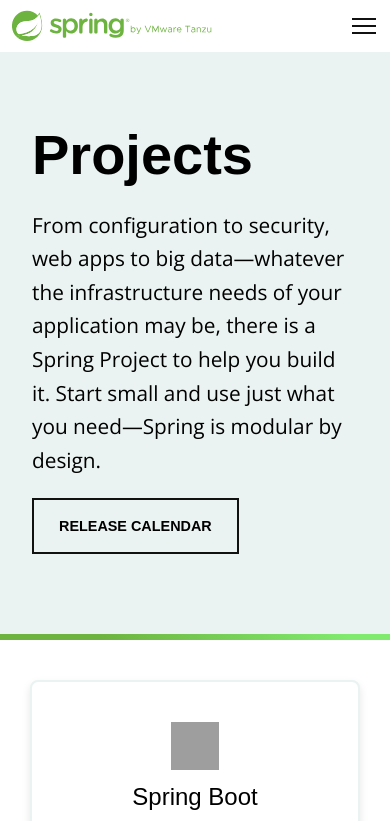
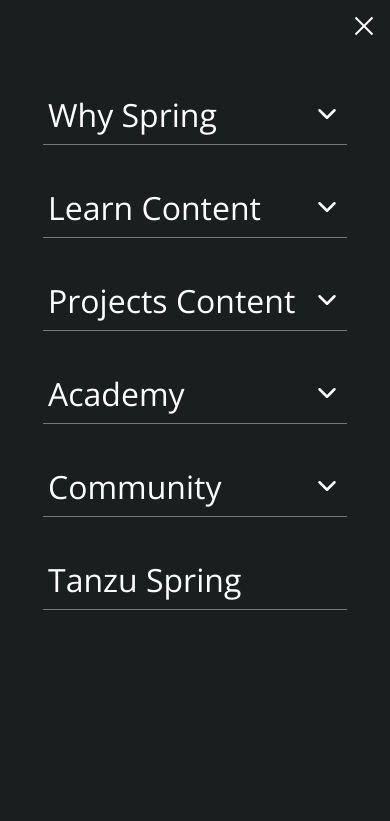
Before and after one commit to Eramaloby/spring, a plain HTML site: page index.html in a window 390 px wide. Both pictures are taken after a click on the element 364 px from the left and 26 px from the top of the page. Shown: the top 821 px of the page. Drawn offline with nearby package versions, Linux system fonts and the light colour scheme; grey boxes are pictures that could not be loaded; a web font is replaced by a local one.

Commit message:
feat: Added navigation menu for smaller screens

```diff
--- a/index.html
+++ b/index.html
@@ -8,7 +8,7 @@
   <link rel="stylesheet" href="styles.css">
   <link href="https://fonts.cdnfonts.com/css/metropolis-2" rel="stylesheet">
   <link href="https://fonts.googleapis.com/css2?family=Open+Sans:wght@400;700&display=swap" rel="stylesheet">
-</head>
+  <script src="index.js" defer></script>
 </head>
 
 <body>
@@ -188,10 +188,16 @@
 
       </ul>
     </nav>
-    <div class="hamburger">
+    <div class="hamburger" id="hamburger" onclick="showNavigation()">
       <span></span>
       <span></span>
       <span></span>
+    </div>
+  </div>
+  <div class="navigation-menu" id="nav-menu">
+    <div class="close-icon-wrapper" onclick="closeNavigationMenu()">
+      <div class="close-icon"></div>
+
     </div>
   </div>
   <main>
--- /dev/null
+++ b/index.js
@@ -0,0 +1,196 @@
+const appData = {
+  projectsBlockContent: [
+    {
+      name: 'Spring Boot',
+      description:
+        'Takes an opinionated view of building Spring applications and gets you up and running as quickly as possible.',
+      currentVersion: '3.5.3',
+      versionsCount: 9,
+      src: 'https://spring.io/img/projects/spring-boot.svg',
+    },
+    {
+      name: 'Spring Framework',
+      description:
+        'Provides core support for dependency injection, transaction management, web apps, data access, messaging, and more.',
+      currentVersion: '6.2.8',
+      versionsCount: 8,
+      src: 'https://spring.io//img/projects/spring-framework.svg?v=2',
+    },
+    {
+      name: 'Spring Data',
+      description:
+        'Provides a consistent approach to data access – relational, non-relational, map-reduce, and beyond.',
+      currentVersion: '2025.0.1',
+      versionsCount: 6,
+      src: 'https://spring.io//img/projects/spring-data.svg',
+    },
+    {
+      name: 'Spring Cloud',
+      description:
+        'Provides a set of tools for common patterns in distributed systems. Useful for building and deploying microservices.',
+      currentVersion: '2025.0.0',
+      versionsCount: 9,
+      src: 'https://spring.io//img/projects/spring-cloud.svg',
+    },
+    {
+      name: 'Spring Cloud Data Flow',
+      description:
+        'Provides an orchestration service for composable data microservice applications on modern runtimes.',
+      currentVersion: '2.11.5',
+      versionsCount: 7,
+      src: 'https://spring.io//img/projects/spring-data-flow.svg',
+    },
+    {
+      name: 'Spring Cloud Data Flow',
+      description:
+        'Protects your application with comprehensive and extensible authentication and authorization support.',
+      currentVersion: '6.5.1',
+      versionsCount: 10,
+      src: 'https://spring.io/img/projects/spring-security.svg',
+    },
+  ],
+  navbarContent: [
+    {
+      label: 'Why Spring',
+      data: [
+        'Overview',
+        'Generative AI',
+        'Microservices',
+        'Reactive',
+        'Event Driven',
+        'Cloud',
+        'Web Applications',
+        'Serverless',
+        'Batch',
+      ],
+    },
+    {
+      label: 'Learn Content',
+      data: ['Overview', 'Quickstart', 'Guides', 'Blog', 'Security Advisors'],
+    },
+    {
+      label: 'Projects Content',
+      data: [
+        'Overview',
+        'Spring Boot',
+        'Spring Framework',
+        'Spring Cloud',
+        'Spring Cloud Data Flow',
+        'Spring Data',
+        'Spring Integration',
+        'Spring Batch',
+        'Spring Security',
+        { name: 'Spring AI', isLast: true },
+        'Release Calendar',
+        { name: 'Security advisories', isLast: true },
+        { name: 'DEVELOPMENT TOOLS' },
+        'Spring Tools',
+        'Spring Initializr',
+      ],
+    },
+    { label: 'Academy', data: ['Courses', 'Get Certified'] },
+    { label: 'Community', data: ['Overview', 'Events', 'Authors'] },
+    { label: 'Tanzu Spring' },
+  ],
+};
+
+const addContentToNavigationMenu = (data) => {
+  const navigationMenuContainer = document.getElementById('nav-menu');
+  console.log(navigationMenuContainer);
+  if (navigationMenuContainer) {
+    const ulSections = document.createElement('ul');
+    ulSections.setAttribute('id', 'ul-sections');
+    ulSections.classList.add('nav-menu-section');
+    data.forEach((item) => {
+      const liSection = document.createElement('li');
+
+      liSection.classList.add('nav-links__item');
+      liSection.classList.add('has-dropdown');
+      liSection.classList.add('nav-links__item-nav-menu');
+      liSection.setAttribute('id', item.label);
+
+      const spanLabel = document.createElement('span');
+      spanLabel.classList.add('dropdown-toggle');
+      spanLabel.classList.add('span-nav-menu');
+      spanLabel.textContent = item.label;
+
+      const ulSectionContent = document.createElement('ul');
+
+      if (item.data) {
+        liSection.addEventListener('click', () =>
+          showSectionContent(item.label)
+        );
+        spanLabel.appendChild(createArrowDownSvg());
+        ulSectionContent.classList.add('dropdown-menu');
+        ulSectionContent.classList.add('dropdown-nav-menu');
+        item.data.forEach((i) => {
+          const li = document.createElement('li');
+          const a = document.createElement('a');
+
+          if (typeof i === 'object') {
+            if (i.isLast) {
+              li.classList.add('last-item');
+            }
+            a.setAttribute('href', '#');
+            a.textContent = i.name;
+          } else {
+            a.textContent = i;
+          }
+          li.appendChild(a);
+          ulSectionContent.appendChild(li);
+        });
+      }
+
+      liSection.appendChild(spanLabel);
+      liSection.appendChild(ulSectionContent);
+
+      ulSections.appendChild(liSection);
+    });
+    navigationMenuContainer.appendChild(ulSections);
+  }
+};
+
+const createArrowDownSvg = () => {
+  const svg = document.createElementNS('http://www.w3.org/2000/svg', 'svg');
+
+  svg.setAttribute('class', 'arrow-down arrow-down-nav-menu');
+  svg.setAttribute('viewBox', '0 0 24 24');
+  svg.setAttribute('fill', 'none');
+  svg.setAttribute('stroke', 'currentColor');
+  svg.setAttribute('stroke-width', '2');
+  svg.setAttribute('stroke-linecap', 'round');
+  svg.setAttribute('stroke-linejoin', 'round');
+
+  const polyline = document.createElementNS(
+    'http://www.w3.org/2000/svg',
+    'polyline'
+  );
+
+  polyline.setAttribute('points', '6 9 12 15 18 9');
+
+  svg.appendChild(polyline);
+
+  return svg;
+};
+
+addContentToNavigationMenu(appData.navbarContent);
+
+function showSectionContent(label) {
+  const ulSections = document.getElementById('ul-sections');
+  for (const i of ulSections.children) {
+    i.children[1].classList.remove('show');
+  }
+  const item = document.getElementById(label);
+  const ul = item.children[1];
+  ul.classList.add('show');
+}
+
+const showNavigation = () => {
+  const navigationMenu = document.getElementById('nav-menu');
+  navigationMenu.classList.add('show');
+};
+
+const closeNavigationMenu = () => {
+  const navigationMenu = document.getElementById('nav-menu');
+  navigationMenu.classList.remove('show');
+};
--- a/styles.css
+++ b/styles.css
@@ -1,11 +1,14 @@
 :root {
   --navbar-bg-color: #ffffff;
   --card-bg-color: #ffffff;
+  --text-white: #ffffff;
   --spring-green-color: #6db33f;
   --version-green-color: #8fdf82;
   --button-color: #111111;
   --projects-color: #eaf2f2;
   --text-card-description: #555555;
+  --nav-menu-color: #191e1e;
+  --nav-menu-dropdown-text: #98afae;
 }
 
 html,
@@ -34,7 +37,7 @@
   align-items: stretch;
   justify-content: space-between;
   box-sizing: border-box;
-  z-index: 1000;
+  z-index: 100;
 }
 
 .logo-container {
@@ -84,6 +87,10 @@
   align-items: center;
 }
 
+.nav-links__item-nav-menu {
+  flex-direction: column;
+}
+
 .dropdown-toggle {
   text-decoration: none;
   color: var(--button-color);
@@ -99,11 +106,26 @@
   color: var(--spring-green-color);
 }
 
+.span-nav-menu {
+  color: var(--text-white);
+  border-bottom: 1px solid hsla(0, 0%, 100%, 0.4);
+  height: 60px;
+  margin: 1rem 0;
+  font-size: 2rem !important;
+  width: 100%;
+}
+
 .arrow-down {
   margin-left: 5px;
   width: 14px;
   height: 14px;
   stroke: currentColor;
+}
+
+.arrow-down-nav-menu {
+  margin-left: auto;
+  width: 30px;
+  height: 30px;
 }
 
 .dropdown-menu {
@@ -120,6 +142,13 @@
   z-index: 1001;
   border-radius: 4px;
   text-align: left;
+}
+
+.dropdown-nav-menu {
+  position: static;
+  background-color: var(--nav-menu-color);
+  min-width: 0;
+  width: 100%;
 }
 
 .dropdown-menu li {
@@ -147,12 +176,14 @@
   line-height: 1.5;
 }
 
+.dropdown-nav-menu li a {
+  color: var(--nav-menu-dropdown-text);
+  font-size: 1.2rem;
+  padding: 0.2rem 0;
+}
+
 .dropdown-menu li a:hover {
   color: var(--spring-green-color);
-}
-
-.has-dropdown:hover .dropdown-menu {
-  display: block;
 }
 
 .hamburger {
@@ -180,6 +211,68 @@
 
 .hamburger span:last-child {
   margin-bottom: 0;
+}
+
+.navigation-menu {
+  overflow-y: scroll;
+  display: none;
+  position: fixed;
+  top: 0;
+  left: 0;
+  width: 100%;
+  height: 100%;
+  z-index: 1000;
+  background-color: var(--nav-menu-color);
+  color: var(--text-white);
+}
+
+.nav-menu-section {
+  padding: 0 3rem 3rem 3rem !important;
+}
+
+.nav-menu-section .nav-links__item {
+  width: 100%;
+}
+
+.close-icon-wrapper {
+  margin-left: auto;
+  width: 52px;
+  height: 52px;
+  display: flex;
+  align-items: center;
+  justify-content: center;
+}
+
+.close-icon-wrapper:hover {
+  background-color: #111111;
+}
+
+.close-icon {
+  position: relative;
+  width: 24px;
+  height: 24px;
+  cursor: pointer;
+}
+
+.close-icon::before,
+.close-icon::after {
+  content: '';
+  position: absolute;
+  top: 50%;
+  left: 50%;
+  width: 100%;
+  height: 2px;
+  background-color: var(--navbar-bg-color);
+  transform-origin: center;
+  transition: transform 0.3s ease;
+}
+
+.close-icon::before {
+  transform: translate(-50%, -50%) rotate(45deg);
+}
+
+.close-icon::after {
+  transform: translate(-50%, -50%) rotate(-45deg);
 }
 
 main {
@@ -326,6 +419,10 @@
     width: calc(100% - 40px); /* */
     margin: 0;
   }
+
+  .show {
+    display: block;
+  }
 }
 
 @media (min-width: 770px) and (max-width: 999px) {
@@ -341,6 +438,10 @@
     max-width: unset;
     padding: 30px;
     margin: 0;
+  }
+
+  .show {
+    display: block;
   }
 }
 
@@ -367,6 +468,10 @@
     margin-right: 20px;
   }
 
+  .has-dropdown:hover .dropdown-menu {
+    display: block;
+  }
+
   .products-section {
     gap: 20px;
     padding: 60px 20px;
```
